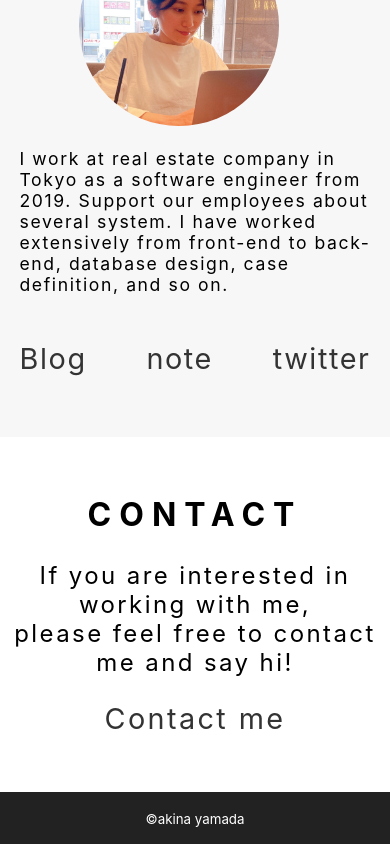
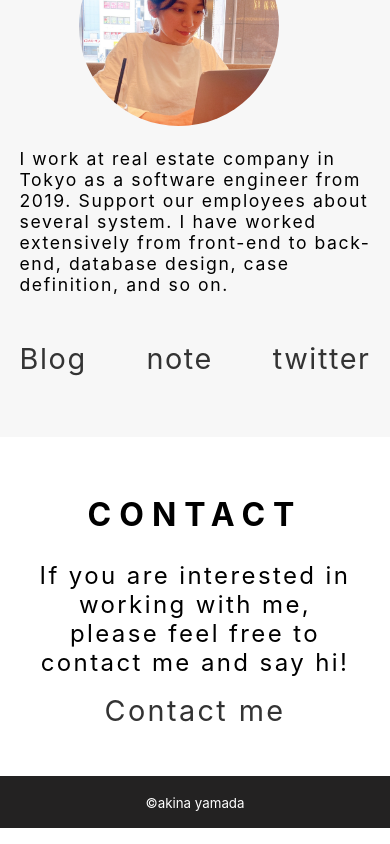
Before and after one commit to akiyama-prog/portfolio, a React (Create React App) app: page / in a window 390 px wide. Shown: the part 3741-4585 px from the top of the page. Built offline with nearby package versions, Linux system fonts and the light colour scheme.

Commit message:
responsive contact

```diff
--- a/src/App.scss
+++ b/src/App.scss
@@ -215,6 +215,11 @@ h1,h2{
   p{
     font-size: 1.5em;
     letter-spacing: .1em;
+    @media screen and (max-width:768px){//SP
+      width: 90%;
+      margin: 0 auto;
+      margin-bottom: 1rem;
+    }
   }
 }
 
```
